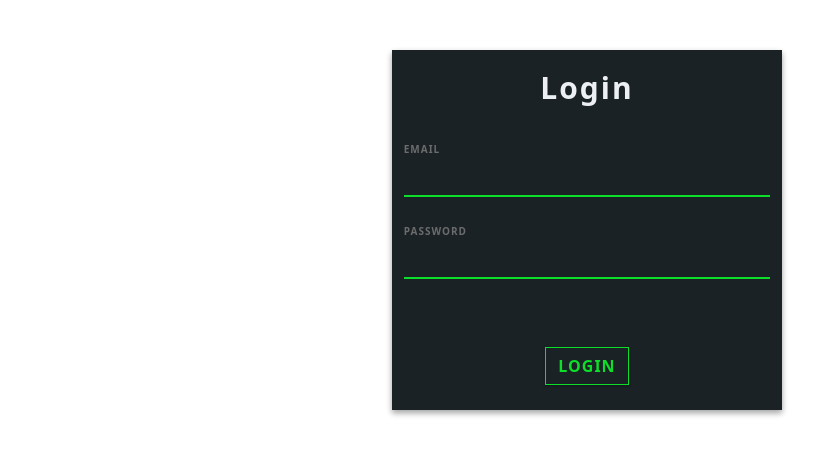
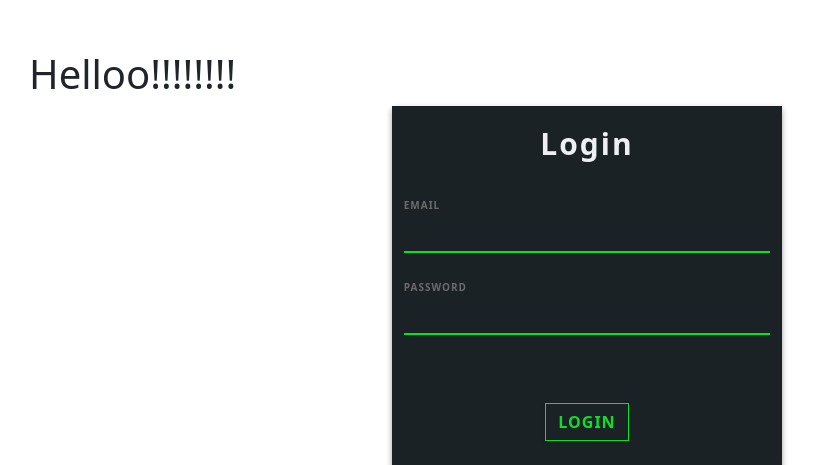
Before and after one commit to mahima1198/BlogSite, a Django app: page /webapp/login/ in a window 1280 px wide. Shown: the part 56-521 px from the top of the page, without its empty margins (53-869 px from the left). Run offline with Django 3.2, Linux system fonts and the light colour scheme.

Commit message:
changed login.html

```diff
--- a/webapp/templates/webapp/login.html
+++ b/webapp/templates/webapp/login.html
@@ -6,6 +6,7 @@
 {% endblock css %}
 
 {% block content %}
+<h1>Helloo!!!!!!!!</h1>
 <div class="container login-container">
   <div class="row">
     <div class="col-lg-3 col-md-2"></div>
```
